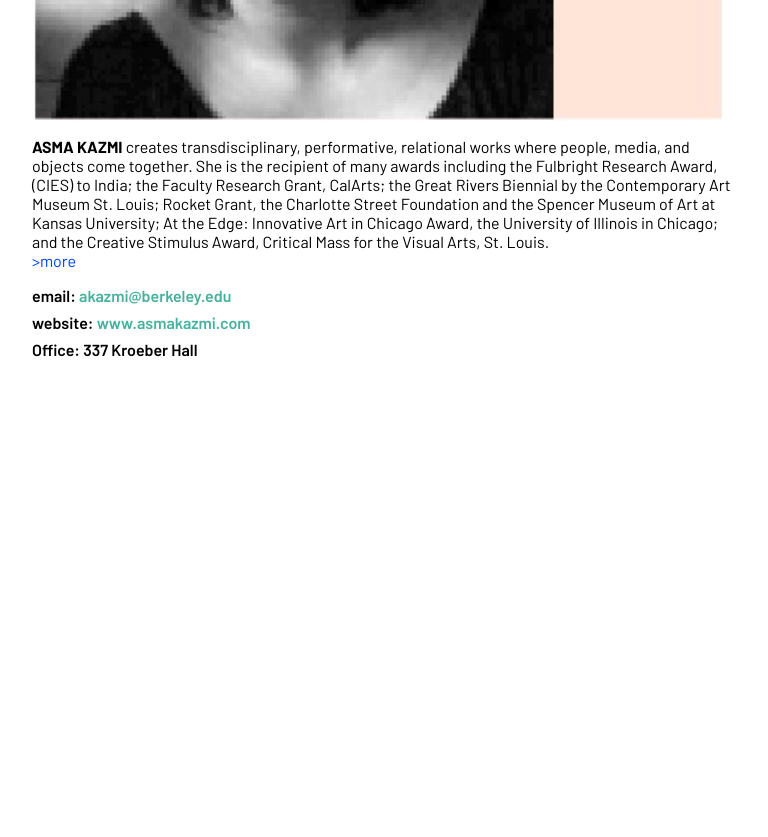
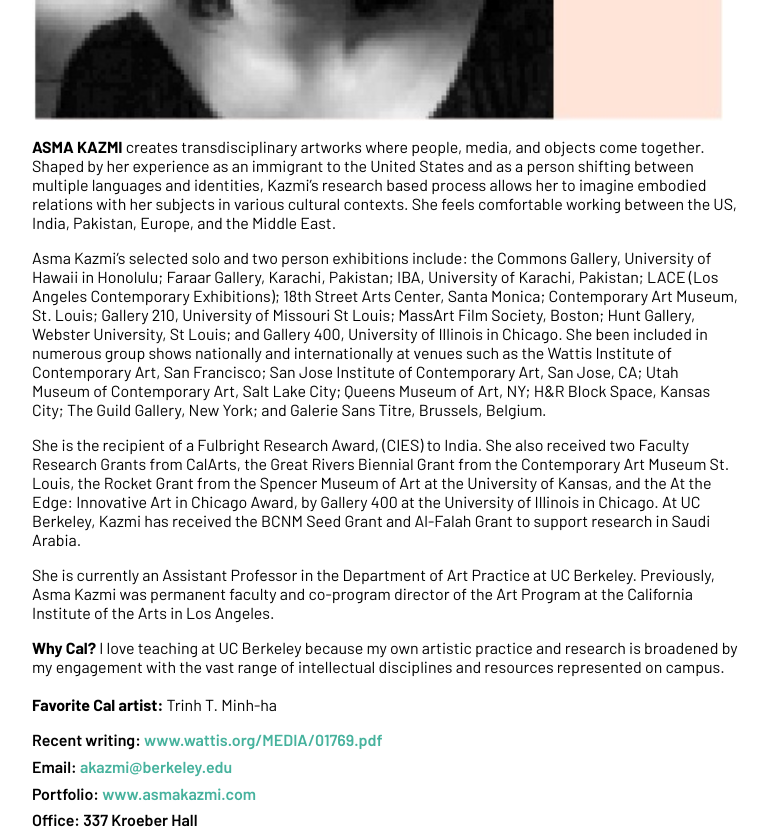
Before and after one commit to rayleehe/UC-Berkeley-Art-Practice, a plain HTML site: page dev/assets/pages/people_faculty.html in a window 1280 px wide. Shown: the part 860-1697 px from the top of the page, without its empty margins (224-992 px from the left). Before the commit the page ends 1226 px from the top, so only its background shows below. Drawn offline with Linux system fonts and the light colour scheme.

Commit message:
Finished updating Asma Kazmi info. Didn't change picture

```diff
--- a/dev/assets/css/style.css
+++ b/dev/assets/css/style.css
@@ -1910,6 +1910,8 @@ hr {
   grid-row: 17/18;
 }
 
+/*
+
 /* text and divs */
 
 .text-head {
--- a/dev/assets/pages/people_faculty.html
+++ b/dev/assets/pages/people_faculty.html
@@ -238,20 +238,39 @@
       <div class='text-about' id='people'>
         <h1>FACULTY</h1>
       </div>
+
       <div class='info-text' id='people'>
+
         <h1>ASMA KAZMI</h1>
         <h3>ASSISTANT PROFESSOR</h3>
         <!-- <div class='orange-box'></div> -->
         <img class='img-1' id='people' src="../../assets/img/Asma_pic.jpg">
+        <!-- before 11/2 edit
+          <img class='img-1' id='people' src="../../assets/img/Asma_pic.jpg">
+        <p><b>ASMA KAZMI</b> creates transdisciplinary, performative, relational works where people, media, and objects come together. She is the recipient of many awards including the Fulbright Research Award, (CIES) to India; the Faculty Research Grant, CalArts; the Great Rivers Biennial by the Contemporary Art Museum St. Louis; Rocket Grant, the Charlotte Street Foundation and the Spencer Museum of Art at Kansas University; At the Edge: Innovative Art in Chicago Award, the University of Illinois in Chicago; and the Creative Stimulus Award, Critical Mass for the Visual Arts, St. Louis.
+        <span class='blue-text' id='more'>>more</span></p> -->
 
-        <p><b>ASMA KAZMI</b> creates transdisciplinary, performative, relational works where people, media, and objects come together. She is the recipient of many awards including the Fulbright Research Award, (CIES) to India; the Faculty Research Grant, CalArts; the Great Rivers Biennial by the Contemporary Art Museum St. Louis; Rocket Grant, the Charlotte Street Foundation and the Spencer Museum of Art at Kansas University; At the Edge: Innovative Art in Chicago Award, the University of Illinois in Chicago; and the Creative Stimulus Award, Critical Mass for the Visual Arts, St. Louis.
-        <span class='blue-text' id='more'>>more</span></p>
+        <p><b>ASMA KAZMI</b> creates transdisciplinary artworks where people, media, and objects come together. Shaped by her experience as an immigrant to the United States and as a person shifting between multiple languages and identities, Kazmi’s research based process allows her to imagine embodied relations with her subjects in various cultural contexts. She feels comfortable working between the US, India, Pakistan, Europe, and the Middle East.
+        <p>
+          Asma Kazmi’s selected solo and two person exhibitions include: the Commons Gallery, University of Hawaii in Honolulu; Faraar Gallery, Karachi, Pakistan; IBA, University of Karachi, Pakistan; LACE (Los Angeles Contemporary Exhibitions); 18th Street Arts Center, Santa Monica; Contemporary Art Museum, St. Louis; Gallery 210, University of Missouri St Louis; MassArt Film Society, Boston; Hunt Gallery, Webster University, St Louis; and Gallery 400, University of Illinois in Chicago. She been included in numerous group shows nationally and internationally at venues such as the Wattis Institute of Contemporary Art, San Francisco; San Jose Institute of Contemporary Art, San Jose, CA; Utah Museum of Contemporary Art, Salt Lake City; Queens Museum of Art, NY; H&R Block Space, Kansas City; The Guild Gallery, New York; and Galerie Sans Titre, Brussels, Belgium.
 
-        <div class='white'><p>email: <a href="mailto:akazmi@berkeley.edu">akazmi@berkeley.edu</a></p></div>
-        <div class='white'><p>website: <a href="www.asmakazmi.com">www.asmakazmi.com</a></p></div>
+        </p>
+        <p>
+          She is the recipient of a Fulbright Research Award, (CIES) to India. She also received two Faculty Research Grants from CalArts, the Great Rivers Biennial Grant from the Contemporary Art Museum St. Louis, the Rocket Grant from the Spencer Museum of Art at the University of Kansas, and the At the Edge: Innovative Art in Chicago Award, by Gallery 400 at the University of Illinois in Chicago. At UC Berkeley, Kazmi has received the BCNM Seed Grant and Al-Falah Grant to support research in Saudi Arabia.
+        </p>
+        <p>
+          She is currently an Assistant Professor in the Department of Art Practice at UC Berkeley. Previously, Asma Kazmi was permanent faculty and co-program director of the Art Program at the California Institute of the Arts in Los Angeles.
+        </p>
+        </p>
+        <p><b>Why Cal?</b>  I love teaching at UC Berkeley because my own artistic practice and research is broadened by my engagement with the vast range of intellectual disciplines and resources represented on campus. </br></br><b>Favorite Cal artist: </b>Trinh T. Minh-ha </p>
+
+        <div class = 'white'><p>Recent writing: <a href= " http://www.wattis.org/MEDIA/01769.pdf">www.wattis.org/MEDIA/01769.pdf</a></p></div>
+        <div class='white'><p>Email: <a href="mailto:akazmi@berkeley.edu">akazmi@berkeley.edu</a></p></div>
+        <div class='white'><p>Portfolio: <a href="www.asmakazmi.com">www.asmakazmi.com</a></p></div>
         <div class='white'><p>Office: 337 Kroeber Hall</p></div>
       </div>
     </div>
+
 </body>
 <script type="text/javascript" src="../../assets/js/jquery.js"></script>
 <script src="../../assets/js/script.js"></script>
```
